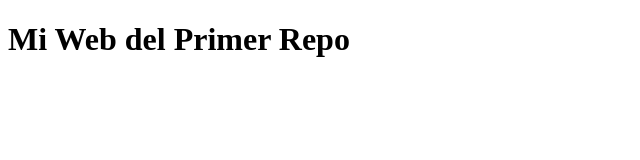
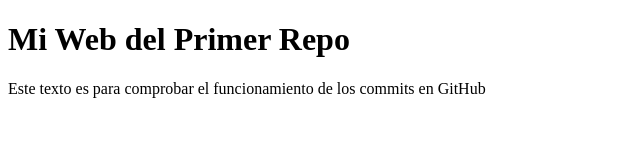
Before and after one commit to JaimeBonBol/MiPrimerRepositorio, a plain HTML site: page index.html in a window 1280 px wide. Shown: the whole page, without its empty margins (0-640 px from the left). Drawn offline with Linux system fonts and the light colour scheme.

Commit message:
Second line in index.html

```diff
--- a/index.html
+++ b/index.html
@@ -7,6 +7,6 @@
 </head>
 <body>
     <h1>Mi Web del Primer Repo</h1>
-
+    <p>Este texto es para comprobar el funcionamiento de los commits en GitHub</p>
 </body>
 </html>
```
